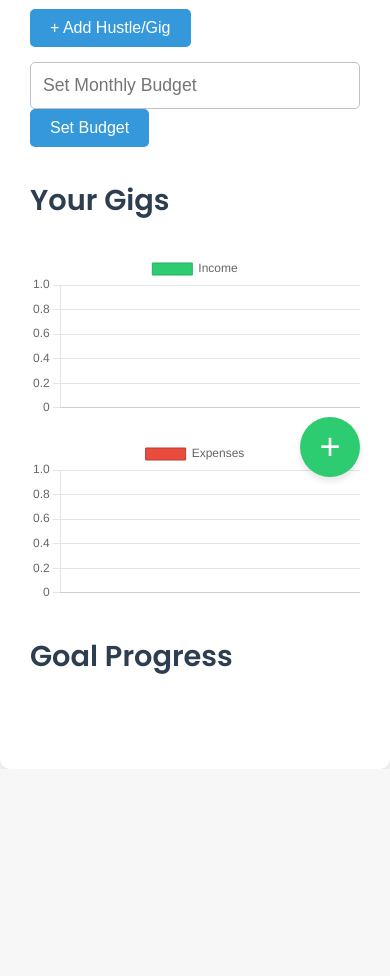
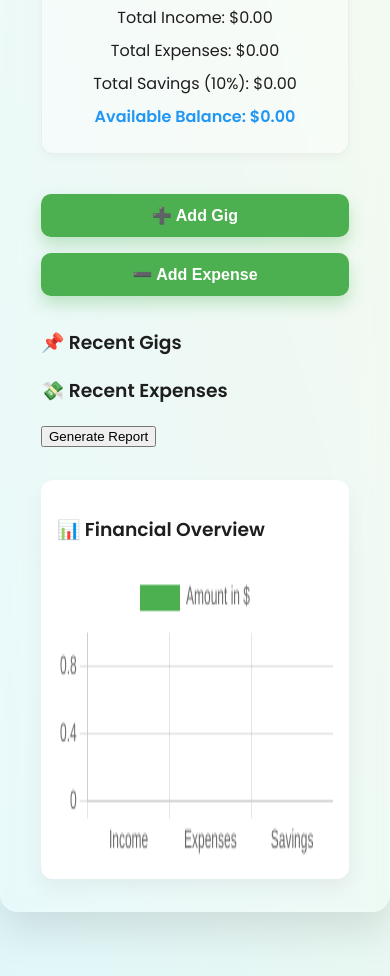
Before and after one commit to loisegakii/Hustlestack, a plain HTML site: page board.html in a window 390 px wide. Shown: the part 337-1313 px from the top of the page. Before the commit the page ends 1106 px from the top, so only its background shows below. Drawn offline with nearby package versions, Linux system fonts and the light colour scheme.

Commit message:
second commit

```diff
--- a/app.js
+++ b/app.js
@@ -1,106 +1,105 @@
-// Sample data for testing
-const gigs = [];
     let totalIncome = 0;
     let totalExpenses = 0;
-let monthlyBudget = 0;
+    let totalSavings = 0;
 
-// Add Hustle (Gig)
-document.getElementById('addHustleBtn').addEventListener('click', () => {
-    const gigName = prompt("Enter the name of the gig:");
-    const gigIncome = parseFloat(prompt("Enter the income for this gig:"));
-    const gigGoal = parseFloat(prompt("Enter the goal for this gig:"));
+    const incomeSpan = document.getElementById("totalIncome");
+    const expenseSpan = document.getElementById("totalExpenses");
+    const savingsSpan = document.getElementById("totalSavings");
+    const balanceSpan = document.getElementById("availableBalance");
+    const gigList = document.getElementById("gigList");
+    const expenseList = document.getElementById("expenseList");
+    const toast = document.getElementById("toast");
 
-    if (gigName && !isNaN(gigIncome) && !isNaN(gigGoal)) {
-        gigs.push({ name: gigName, income: gigIncome, goal: gigGoal });
-        totalIncome += gigIncome;
-        updateDashboard();
-        showToast(`${gigName} added!`);
+    const financeChart = new Chart(document.getElementById("financeChart"), {
+      type: 'bar',
+      data: {
+        labels: ['Income', 'Expenses', 'Savings'],
+        datasets: [{
+          label: 'Amount in $',
+          backgroundColor: ['#4caf50', '#f44336', '#2196f3'],
+          data: [0, 0, 0],
+        }]
+      },
+      options: {
+        responsive: true,
+        scales: {
+          y: {
+            beginAtZero: true
+          }
+        }
       }
     });
 
-// Set Monthly Budget
-document.getElementById('setBudgetBtn').addEventListener('click', () => {
-    monthlyBudget = parseFloat(document.getElementById('monthlyBudget').value);
-    if (!isNaN(monthlyBudget)) {
-        updateDashboard();
-        showToast('Monthly Budget set!');
+    function updateChart() {
+      financeChart.data.datasets[0].data = [
+        totalIncome,
+        totalExpenses,
+        totalSavings
+      ];
+      financeChart.update();
+    }
+
+    function updateBalance() {
+      const availableBalance = totalIncome - totalExpenses - totalSavings;
+
+      incomeSpan.textContent = totalIncome.toFixed(2);
+      expenseSpan.textContent = totalExpenses.toFixed(2);
+      savingsSpan.textContent = totalSavings.toFixed(2);
+      balanceSpan.textContent = availableBalance.toFixed(2);
+
+      updateChart();
+    }
+
+    function showToast(message) {
+      toast.textContent = message;
+      toast.style.display = "block";
+      setTimeout(() => toast.style.display = "none", 3000);
+    }
+
+    function addToList(container, text) {
+      const li = document.createElement("li");
+      li.textContent = text;
+      container.appendChild(li);
+    }
+
+    document.getElementById("addHustleBtn").addEventListener("click", () => {
+      const name = prompt("Enter Hustle/Gig Name:");
+      const amount = parseFloat(prompt("Enter Income Amount:"));
+
+      if (name && !isNaN(amount)) {
+        const savings = amount * 0.10;
+        totalIncome += amount;
+        totalSavings += savings;
+
+        addToList(gigList, `💼 ${name} - $${amount.toFixed(2)} (Saved $${savings.toFixed(2)})`);
+        showToast(`Hustle added: ${name} | Saved 10%`);
+        updateBalance();
       }
     });
 
-// Update the Dashboard
-function updateDashboard() {
-    document.getElementById('totalIncome').textContent = totalIncome.toFixed(2);
-    document.getElementById('totalExpenses').textContent = totalExpenses.toFixed(2);
-    updateGigList();
-    updateGoalProgress();
-    updateCharts();
-}
+    document.getElementById("addExpenseBtn").addEventListener("click", () => {
+      const name = prompt("Enter Expense Name:");
+      const amount = parseFloat(prompt("Enter Expense Amount:"));
 
-// Update Gig List
-function updateGigList() {
-    const gigList = document.getElementById('gigList');
-    gigList.innerHTML = '';
-    gigs.forEach((gig) => {
-        const li = document.createElement('li');
-        li.textContent = `${gig.name} | Income: $${gig.income.toFixed(2)} | Goal: $${gig.goal.toFixed(2)}`;
-        gigList.appendChild(li);
-    });
-}
+      if (name && !isNaN(amount)) {
+        totalExpenses += amount;
 
-// Update Goal Progress
-function updateGoalProgress() {
-    const progressContainer = document.getElementById('gigProgressBars');
-    progressContainer.innerHTML = '';
-
-    gigs.forEach((gig) => {
-        const div = document.createElement('div');
-        div.innerHTML = `${gig.name}: `;
-        const progress = document.createElement('progress');
-        progress.value = gig.income / gig.goal * 100;
-        progress.max = 100;
-        div.appendChild(progress);
-        progressContainer.appendChild(div);
-    });
-}
-
-// Update Charts
-function updateCharts() {
-    const incomeChart = new Chart(document.getElementById('incomeChart'), {
-        type: 'bar',
-        data: {
-            labels: gigs.map(gig => gig.name),
-            datasets: [{
-                label: 'Income',
-                data: gigs.map(gig => gig.income),
-                backgroundColor: '#2ecc71',
-                borderColor: '#27ae60',
-                borderWidth: 1
-            }]
+        addToList(expenseList, `📉 ${name} - $${amount.toFixed(2)}`);
+        showToast(`Expense added: ${name}`);
+        updateBalance();
       }
     });
 
-    const expenseChart = new Chart(document.getElementById('expenseChart'), {
-        type: 'bar',
-        data: {
-            labels: gigs.map(gig => gig.name),
-            datasets: [{
-                label: 'Expenses',
-                data: gigs.map(gig => gig.goal - gig.income), // Placeholder for expenses
-                backgroundColor: '#e74c3c',
-                borderColor: '#c0392b',
-                borderWidth: 1
-            }]
-        }
+    // Generate invoice functionality
+        document.getElementById('generateInvoiceBtn').addEventListener('click', function() {
+            const netIncome = totalIncome - totalExpenses;
+            const savings = totalIncome * 0.1;  // 10% of income as savings
+
+            // Update invoice details (without including savings in the invoice)
+            document.getElementById('invoiceTotalIncome').innerText = totalIncome.toFixed(2);
+            document.getElementById('invoiceTotalExpenses').innerText = totalExpenses.toFixed(2);
+            document.getElementById('invoiceNetIncome').innerText = netIncome.toFixed(2);
+
+            // Show the invoice section
+            document.getElementById('invoiceDetails').style.display = 'block';
         });
-}
-
-// Show Toast Notification
-function showToast(message) {
-    const toast = document.getElementById('toast');
-    toast.textContent = message;
-    toast.style.display = 'block';
-    setTimeout(() => toast.style.display = 'none', 3000);
-}
-
-// Initial dashboard load
-updateDashboard();
--- a/board.html
+++ b/board.html
@@ -1,8 +1,8 @@
 <!DOCTYPE html>
 <html lang="en">
 <head>
-    <meta charset="UTF-8">
-    <meta name="viewport" content="width=device-width, initial-scale=1.0">
+  <meta charset="UTF-8" />
+  <meta name="viewport" content="width=device-width, initial-scale=1.0"/>
   <title>HustleStack Dashboard</title>
   <link href="https://fonts.googleapis.com/css2?family=Poppins:wght@300;400;600&display=swap" rel="stylesheet">
   <link rel="stylesheet" href="styles.css">
@@ -10,50 +10,63 @@
 </head>
 <body>
    <div class="dashboard-container">
-        <!-- Dashboard Header -->
     <header class="dashboard-header">
-            <h1>HustleStack Dashboard</h1>
+      <h1>💼 HustleStack Dashboard</h1>
       <div class="balance-section">
         <h2>Balance Overview</h2>
         <p>Total Income: $<span id="totalIncome">0.00</span></p>
         <p>Total Expenses: $<span id="totalExpenses">0.00</span></p>
+        <p>Total Savings (10%): $<span id="totalSavings">0.00</span></p>
+        <p><strong>Available Balance: $<span id="availableBalance">0.00</span></strong></p>
       </div>
     </header>
 
-        <!-- Action and Gig Section -->
+<!-- Gig section -->
     <div class="action-gig-section">
-            <div class="add-hustle">
-                <button id="addHustleBtn">+ Add Hustle/Gig</button>
+      <button id="addHustleBtn">➕ Add Gig</button>
+      <button id="addExpenseBtn">➖ Add Expense</button>
     </div>
-            <div class="set-budget">
-                <input type="number" id="monthlyBudget" placeholder="Set Monthly Budget" />
-                <button id="setBudgetBtn">Set Budget</button>
+
+    <div class="gig-list-section">
+      <h3>📌 Recent Gigs</h3>
+      <ul id="gigList"></ul>
+    </div>
+
+    <div class="expense-list-section">
+      <h3>💸 Recent Expenses</h3>
+      <ul id="expenseList"></ul>
+    </div>
+            <!-- Invoice Section -->
+        <div class="invoice-section">
+             <button id="generateInvoiceBtn">Generate Report</button>
+            <div id="invoiceDetails" style="display: none;">
+                <h4>Report Summary</h4>
+                <!-- <table id="invoiceTable">
+                    <thead>
+                        <tr>
+                            <th>Title of Gig</th>
+                            <th>Pages</th>
+                            <th>Amount</th>
+                            <th>Status</th>
+                        </tr>
+                    </thead>
+                    <tbody id="invoiceTableBody"></tbody>
+                </table> -->
+                <p><strong>Total Income:</strong> $<span id="invoiceTotalIncome">0.00</span></p>
+                <p><strong>Total Expenses:</strong> $<span id="invoiceTotalExpenses">0.00</span></p>
+                <p><strong>Net Income:</strong> $<span id="invoiceNetIncome">0.00</span></p>
+                <button id="printPdfBtn">Download PDF</button>
             </div>
         </div>
 
-        <!-- Gig List Section -->
-        <div class="gig-list-section">
-            <h3>Your Gigs</h3>
-            <ul id="gigList"></ul>
+    <div class="chart-section">
+      <h3>📊 Financial Overview</h3>
+      <canvas id="financeChart"></canvas>
     </div>
 
-        <!-- Graph Section -->
-        <div class="chart-section">
-            <canvas id="incomeChart" width="400" height="200"></canvas>
-            <canvas id="expenseChart" width="400" height="200"></canvas>
-        </div>
-
-        <!-- Progress Section -->
-        <div class="goal-section">
-            <h3>Goal Progress</h3>
-            <div id="gigProgressBars"></div>
-        </div>
-
-        <!-- Toast Notification -->
     <div id="toast" class="toast"></div>
   </div>
 
-    <button class="fab" id="fabAddHustle">+</button>
 
   <script src="app.js"></script>
 </body>
--- a/styles.css
+++ b/styles.css
@@ -1,208 +1,128 @@
+:root {
+  --primary: #4caf50;
+  --danger: #f44336;
+  --info: #2196f3;
+  --text: #1e1e1e;
+  --background: #f5f8fa;
+  --glass: rgba(255, 255, 255, 0.25);
+  --glass-border: rgba(255, 255, 255, 0.18);
+}
+
 * {
-    margin: 0;
-    padding: 0;
   box-sizing: border-box;
+  transition: all 0.3s ease-in-out;
 }
 
 body {
+  margin: 0;
   font-family: 'Poppins', sans-serif;
-    background-color: #f7f7f7;  /* Light background for the page */
-    color: #333;  /* Dark text for general content */
-    line-height: 1.6;
+  background: linear-gradient(to right top, #e0f7fa, #f1f8e9);
+  color: var(--text);
+  min-height: 100vh;
 }
 
 .dashboard-container {
-    max-width: 1200px;
-    margin: 0 auto;
-    padding: 30px;
-    background-color: #ffffff;  /* White background for the container */
-    color: #333;  /* Dark text color for readability */
-    border-radius: 10px;
-    box-shadow: 0 4px 12px rgba(0, 0, 0, 0.1);  /* Subtle shadow for a soft, modern look */
+  max-width: 960px;
+  margin: 4rem auto;
+  padding: 2rem 2.5rem;
+  background: var(--glass);
+  border-radius: 18px;
+  box-shadow: 0 20px 40px rgba(0, 0, 0, 0.1);
+  border: 1px solid var(--glass-border);
+  backdrop-filter: blur(12px);
 }
 
 .dashboard-header {
   text-align: center;
-    margin-bottom: 30px;
+  margin-bottom: 2.5rem;
 }
 
 .dashboard-header h1 {
-    font-size: 2.5rem;
-    color: #2c3e50;  /* Darker shade for header */
+  font-size: 2.2rem;
   font-weight: 600;
+  color: var(--primary);
 }
 
 .balance-section {
-    background-color: black;  /* Soft light gray for balance section */
-    padding: 25px;
-    border-radius: 10px;
-    box-shadow: 0 4px 6px rgba(0, 0, 0, 0.1);
-    margin-bottom: 20px;
-}
-
-.balance-section h2 {
-    font-size: 1.8rem;
-    color: #27ae60;  /* Light green for balance overview */
+  background: rgba(255, 255, 255, 0.4);
+  padding: 1rem;
+  border-radius: 12px;
+  border: 1px solid rgba(0,0,0,0.05);
+  box-shadow: 0 4px 10px rgba(0,0,0,0.03);
+  margin-top: 1rem;
 }
 
 .balance-section p {
-    font-size: 1.2rem;
-    color: #34495e;  /* Darker gray for text */
+  font-weight: 500;
+  margin: 0.5rem 0;
+  font-size: 1rem;
+}
+
+.balance-section strong {
+  color: var(--info);
 }
 
 .action-gig-section {
   display: flex;
   justify-content: space-between;
-    margin-bottom: 30px;
-    gap: 20px;
+  flex-wrap: wrap;
+  gap: 1rem;
+  margin: 2rem 0;
 }
 
-.add-hustle button, .set-budget button {
-    background-color: #3498db;  /* Blue for buttons */
+.action-gig-section button {
+  flex: 1 1 48%;
+  padding: 0.75rem;
+  font-weight: 600;
+  font-size: 1rem;
+  background: var(--primary);
+  color: white;
   border: none;
-    padding: 12px 25px;
-    font-size: 1.1rem;
-    color: white;
-    border-radius: 5px;
+  border-radius: 10px;
   cursor: pointer;
-    transition: background-color 0.3s ease;
+  box-shadow: 0 8px 16px rgba(76, 175, 80, 0.3);
 }
 
-.add-hustle button:hover, .set-budget button:hover {
-    background-color: #2980b9;  /* Darker blue on hover */
+.action-gig-section button:hover {
+  background-color: #388e3c;
 }
 
-.set-budget input {
-    padding: 12px;
-    font-size: 1.1rem;
-    width: 220px;
-    border-radius: 5px;
-    border: 1px solid #bdc3c7;  /* Subtle border for input field */
-    background-color: #ffffff;  /* White background for input */
-    color: #34495e;  /* Dark text for input */
+ul {
+  padding: 0;
+  list-style: none;
 }
 
-.gig-list-section {
-    margin-bottom: 30px;
-}
-
-.gig-list-section h3 {
-    font-size: 1.8rem;
-    margin-bottom: 10px;
-    color: #2c3e50;  /* Dark gray for titles */
-}
-
-#gigList {
-    list-style: none;
-    padding-left: 0;
-}
-
-#gigList li {
-    background-color: #ffffff;  /* White background for gig items */
-    margin-bottom: 10px;
-    padding: 15px;
+li {
+  background: #ffffffdd;
+  margin: 0.4rem 0;
+  padding: 0.7rem 1rem;
   border-radius: 8px;
-    box-shadow: 0 4px 6px rgba(0, 0, 0, 0.1);
-    font-size: 1.1rem;
-    display: flex;
-    justify-content: space-between;
-    align-items: center;
-    color: #34495e;  /* Dark text for gig items */
-}
-
-.gig-list-section li span {
-    color: #f39c12;  /* Gold/orange for gig titles */
-    font-weight: bold;
+  box-shadow: 0 2px 6px rgba(0,0,0,0.05);
 }
 
 .chart-section {
-    display: flex;
-    gap: 20px;
-    margin-bottom: 30px;
-    justify-content: space-between;
+  margin-top: 2rem;
+  padding: 1rem;
+  border-radius: 12px;
+  background: white;
+  box-shadow: 0 10px 20px rgba(0,0,0,0.05);
 }
 
-.goal-section {
-    margin-bottom: 40px;
-}
-
-.goal-section h3 {
-    font-size: 1.8rem;
-    margin-bottom: 20px;
-    color: #2c3e50;  /* Dark gray for titles */
-}
-
-#gigProgressBars {
-    display: flex;
-    flex-direction: column;
-    gap: 10px;
-}
-
-.goal-section div {
-    font-size: 1.1rem;
-    color: #34495e;  /* Dark text for goal progress */
-}
-
-.fab {
-    position: fixed;
-    bottom: 30px;
-    right: 30px;
-    background-color: #2ecc71;  /* Green for the floating action button */
-    color: white;
-    font-size: 36px;
-    width: 60px;
-    height: 60px;
-    border-radius: 50%;
-    border: none;
-    display: flex;
-    justify-content: center;
-    align-items: center;
-    box-shadow: 0 4px 6px rgba(0, 0, 0, 0.1);
-    cursor: pointer;
-    z-index: 1000;
-    transition: transform 0.3s ease;
-}
-
-.fab:hover {
-    transform: scale(1.1);
+canvas {
+  width: 100% !important;
+  height: 300px !important;
 }
 
 .toast {
   position: fixed;
   bottom: 20px;
-    left: 50%;
-    transform: translateX(-50%);
-    background-color: #16a085;  /* Green toast message */
+  right: 20px;
+  background: #2c2c2c;
   color: white;
-    padding: 15px 30px;
-    border-radius: 5px;
-    font-size: 1rem;
+  padding: 1rem 1.2rem;
+  border-radius: 10px;
+  box-shadow: 0 10px 20px rgba(0,0,0,0.2);
   display: none;
-    box-shadow: 0 4px 6px rgba(0, 0, 0, 0.1);
   z-index: 999;
+  font-size: 0.95rem;
 }
-
-/* Responsive Design */
-@media (max-width: 768px) {
-    .action-gig-section {
-        flex-direction: column;
-        gap: 15px;
-    }
-
-    .chart-section {
-        flex-direction: column;
-    }
-
-    .add-hustle button, .set-budget button {
-        font-size: 1rem;
-        padding: 10px 20px;
-    }
-
-    .set-budget input {
-        width: 100%;
-    }
-
-    .goal-section div {
-        font-size: 1rem;
-    }
-}
```
Lines whose indentation alone changed are shown as unchanged.
